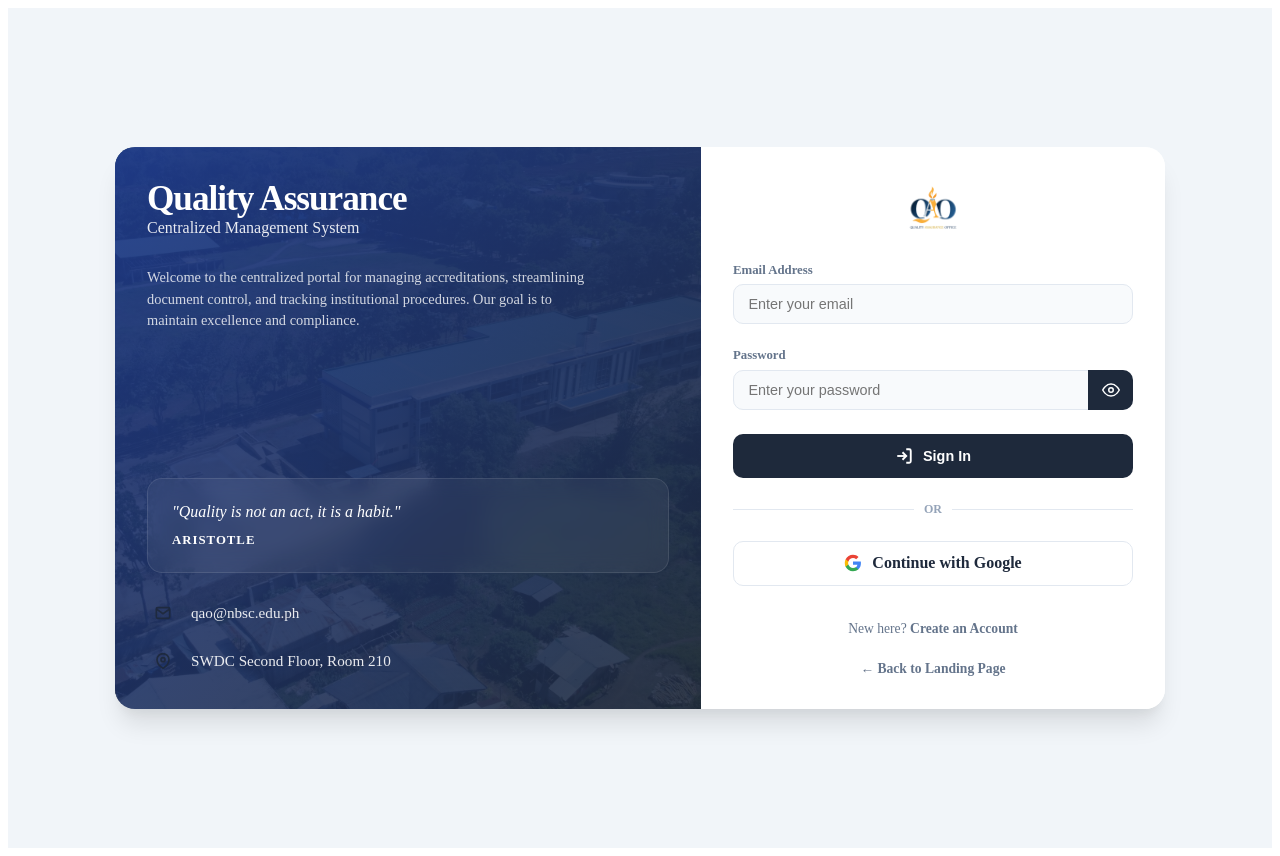
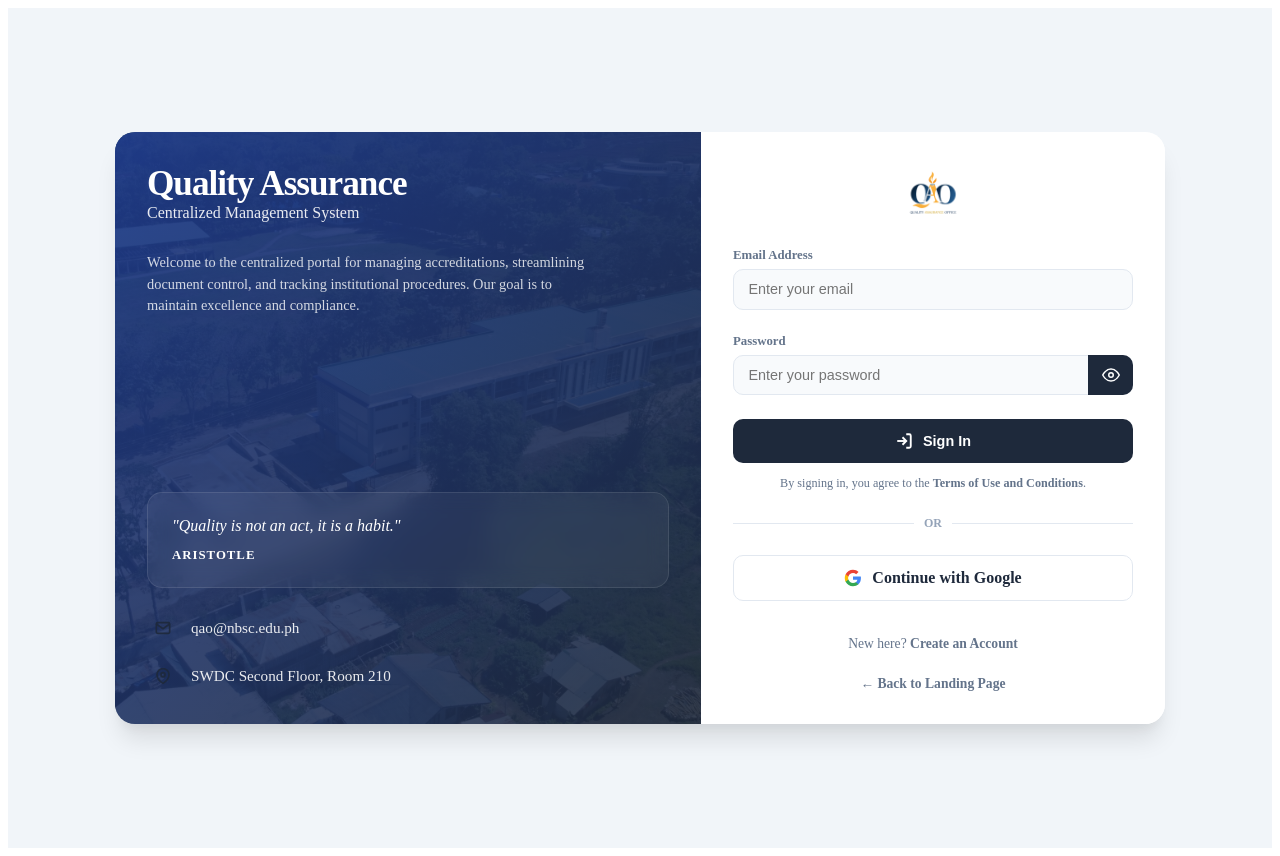
Before and after one commit to Tedeyy/Quality-Assurance-System, a PHP site: page /Quality-Assurance-System/views/content/auth/login.php in a window 1280 px wide. Run offline with PHP 8.4, Linux system fonts and the light colour scheme.

Commit message:
feat: add signin notice and update last updated date in terms

```diff
--- a/assets/css/login.css
+++ b/assets/css/login.css
@@ -227,6 +227,24 @@ footer {
   transform: translateY(-1px);
 }
 
+.signin-notice {
+  color: #64748b;
+  font-size: 0.76rem;
+  line-height: 1.45;
+  margin: 0.75rem 0 0;
+  text-align: center;
+}
+
+.signin-notice a {
+  color: var(--accent-blue);
+  font-weight: 800;
+  text-decoration: none;
+}
+
+.signin-notice a:hover {
+  text-decoration: underline;
+}
+
 .auth-links {
   margin-top: 1.2rem;
   text-align: center;
--- a/terms.php
+++ b/terms.php
@@ -241,7 +241,7 @@
                 </p>
             </section>
 
-            <p class="updated">Last updated: May 21, 2026</p>
+            <p class="updated">Last updated: March 9, 2026</p>
         </article>
     </main>
 </body>
--- a/views/content/auth/login.php
+++ b/views/content/auth/login.php
@@ -40,26 +40,29 @@
         <div class="login-form-pane">
             <img src="../assets/img/QAO_logo.png" alt="QAO Logo" class="login-logo">
 
-            <form action="../api/auth.php?action=login" method="POST" class="auth-form">
+            <form action="../api/auth.php?action=login" method="POST" class="auth-form" id="loginForm">
                 <div class="form-group">
                     <label class="form-label">Email Address</label>
-                    <input type="email" name="email" required class="form-control" placeholder="Enter your email">
+                    <input type="email" name="email" required class="form-control login-submit-field" placeholder="Enter your email">
                 </div>
 
                 <div class="form-group">
                     <label class="form-label">Password</label>
                     <div class="input-wrapper">
-                        <input type="password" name="password" id="password" required class="form-control" placeholder="Enter your password">
+                        <input type="password" name="password" id="password" required class="form-control login-submit-field" placeholder="Enter your password">
                         <div class="password-toggle" onclick="togglePassword()">
                             <svg width="18" height="18" viewBox="0 0 24 24" fill="none" stroke="currentColor" stroke-width="2"><path d="M1 12s4-8 11-8 11 8 11 8-4 8-11 8-11-8-11-8z"/><circle cx="12" cy="12" r="3"/></svg>
                         </div>
                     </div>
                 </div>
 
-                <button type="submit" class="btn-signin">
+                <button type="submit" class="btn-signin" id="signInButton">
                     <svg width="18" height="18" viewBox="0 0 24 24" fill="none" stroke="currentColor" stroke-width="2.5"><path d="M15 3h4a2 2 0 0 1 2 2v14a2 2 0 0 1-2 2h-4"/><polyline points="10 17 15 12 10 7"/><line x1="15" y1="12" x2="3" y2="12"/></svg>
                     Sign In
                 </button>
+                <p class="signin-notice">
+                    By signing in, you agree to the <a href="../terms.php">Terms of Use and Conditions</a>.
+                </p>
 
                 <div style="margin: 1.5rem 0; display: flex; align-items: center; gap: 10px;">
                     <div style="flex: 1; height: 1px; background: #e2e8f0;"></div>
@@ -91,4 +94,13 @@ function togglePassword() {
     const pwd = document.getElementById('password');
     pwd.type = pwd.type === 'password' ? 'text' : 'password';
 }
+
+document.querySelectorAll('.login-submit-field').forEach((field) => {
+    field.addEventListener('keydown', (event) => {
+        if (event.key === 'Enter') {
+            event.preventDefault();
+            document.getElementById('signInButton').click();
+        }
+    });
+});
 </script>
```
